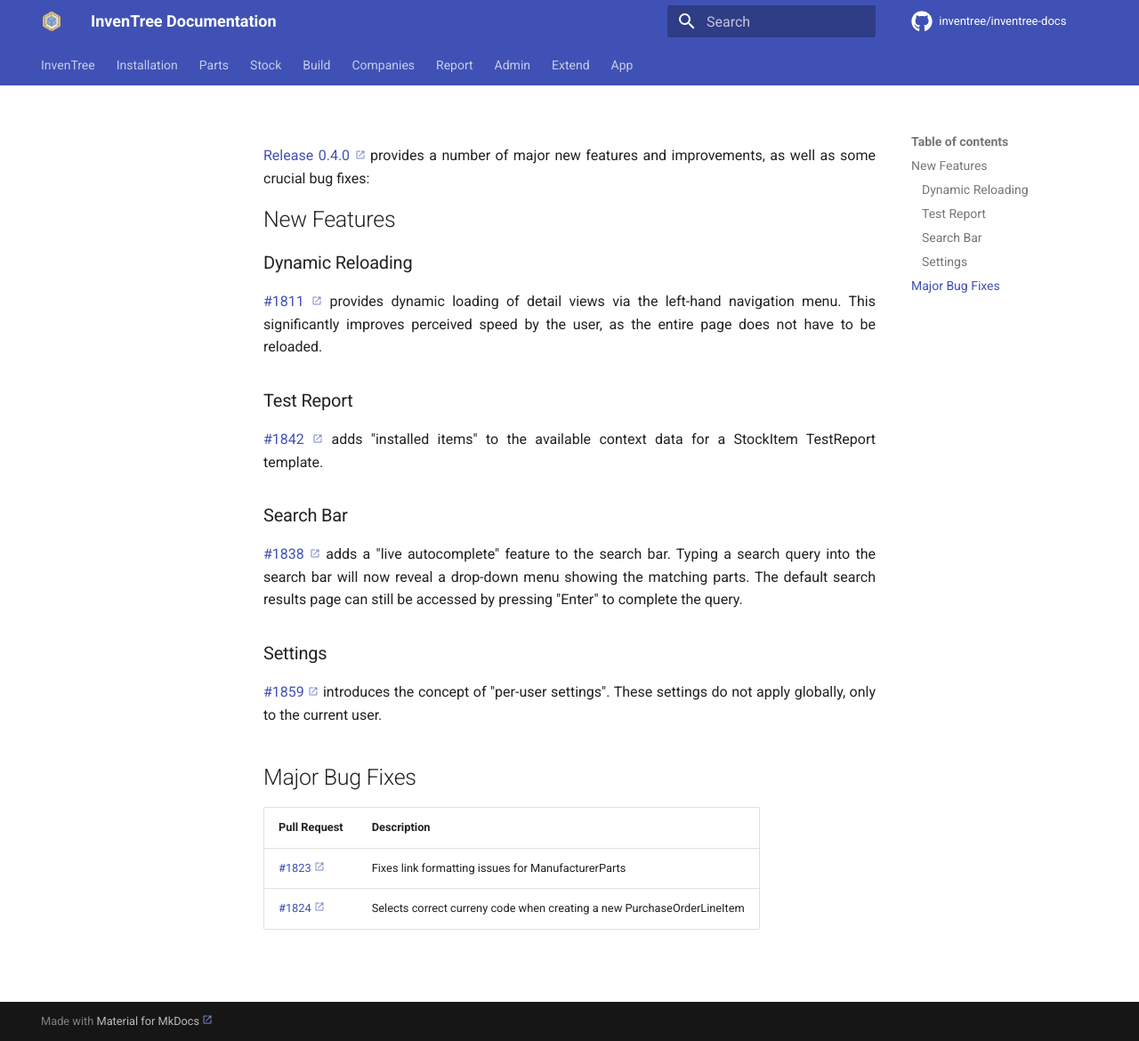
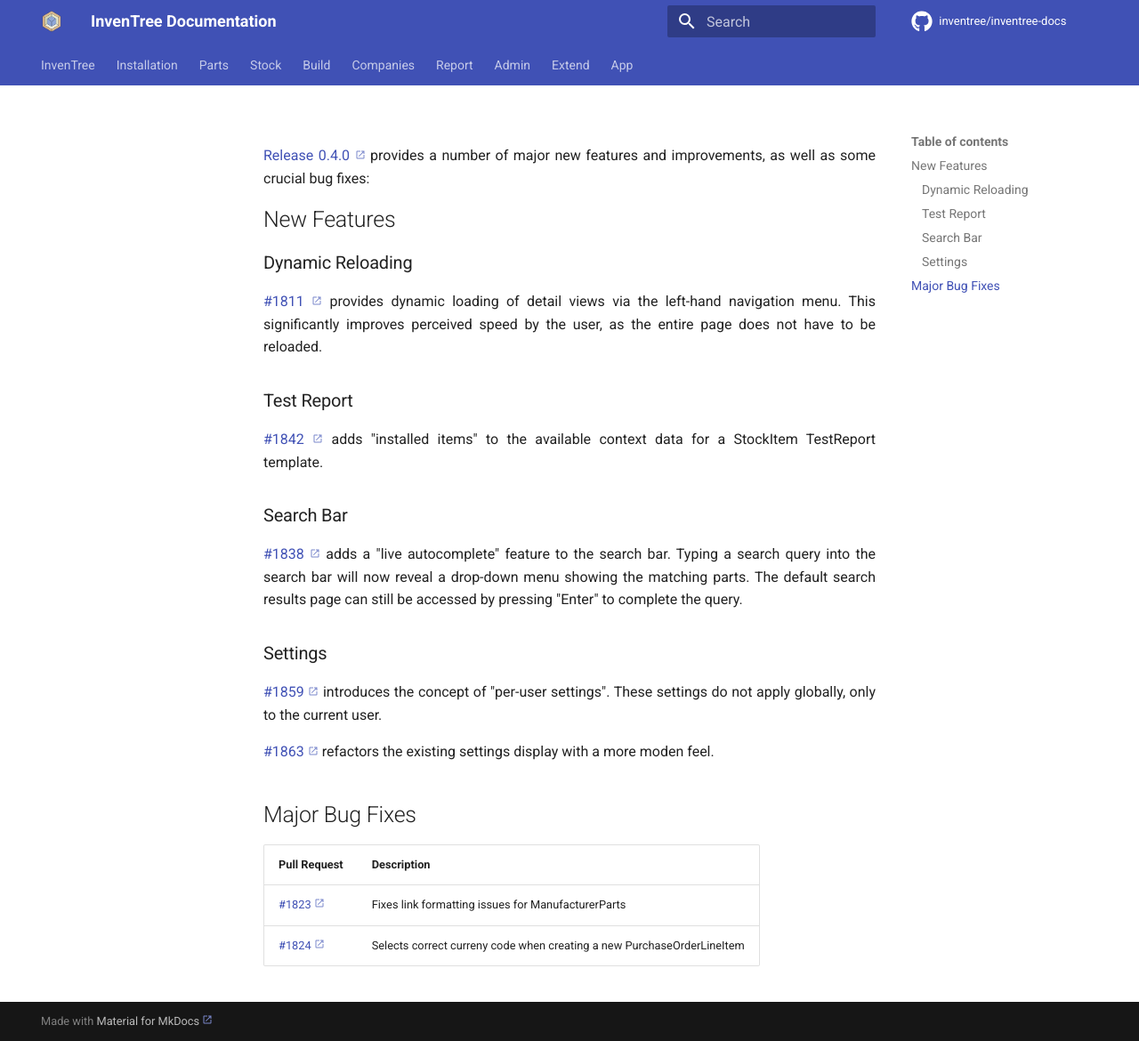
Before and after one commit to inventree/inventree-docs, an MkDocs documentation site: the page built from docs/releases/0.4.0.md, in a window 1280 px wide and 1170 px high. Shown: the whole window at 89% size. Built offline with MkDocs 1.6.1 and Material for MkDocs 9.7.7, drawn with Linux system fonts in a browser that asks for light colours; a script that is not in the unit is left out; comment, search, counter and statistics services are not loaded.

Commit message:
Update 0.4.0.md

```diff
--- a/docs/releases/0.4.0.md
+++ b/docs/releases/0.4.0.md
@@ -22,6 +22,8 @@ title: Release 0.4.0
 
 [#1859](https://github.com/inventree/InvenTree/pull/1859) introduces the concept of "per-user settings". These settings do not apply globally, only to the current user.
 
+[#1863](https://github.com/inventree/InvenTree/pull/1863) refactors the existing settings display with a more moden feel.
+
 ## Major Bug Fixes
 
 | Pull Request | Description |
```
